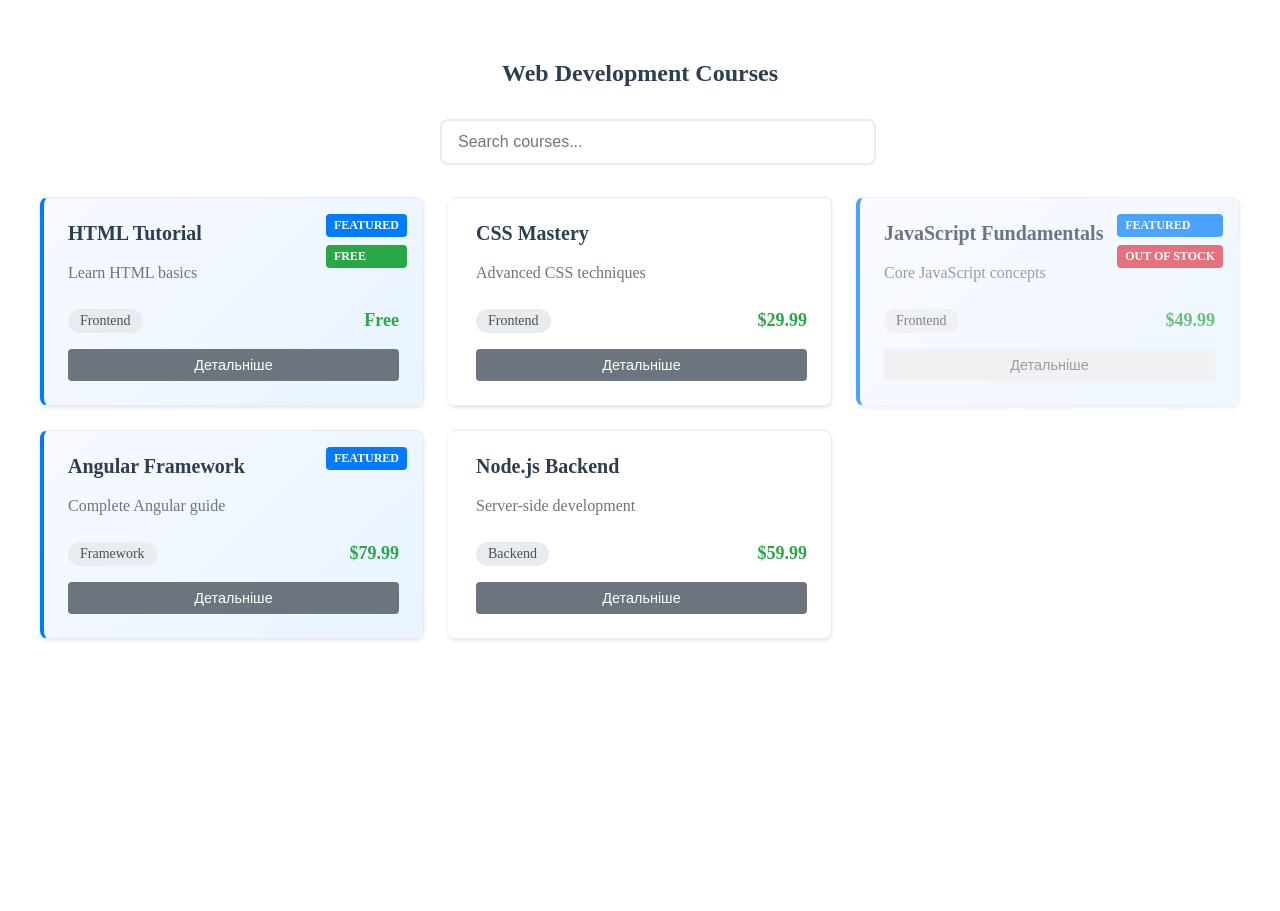
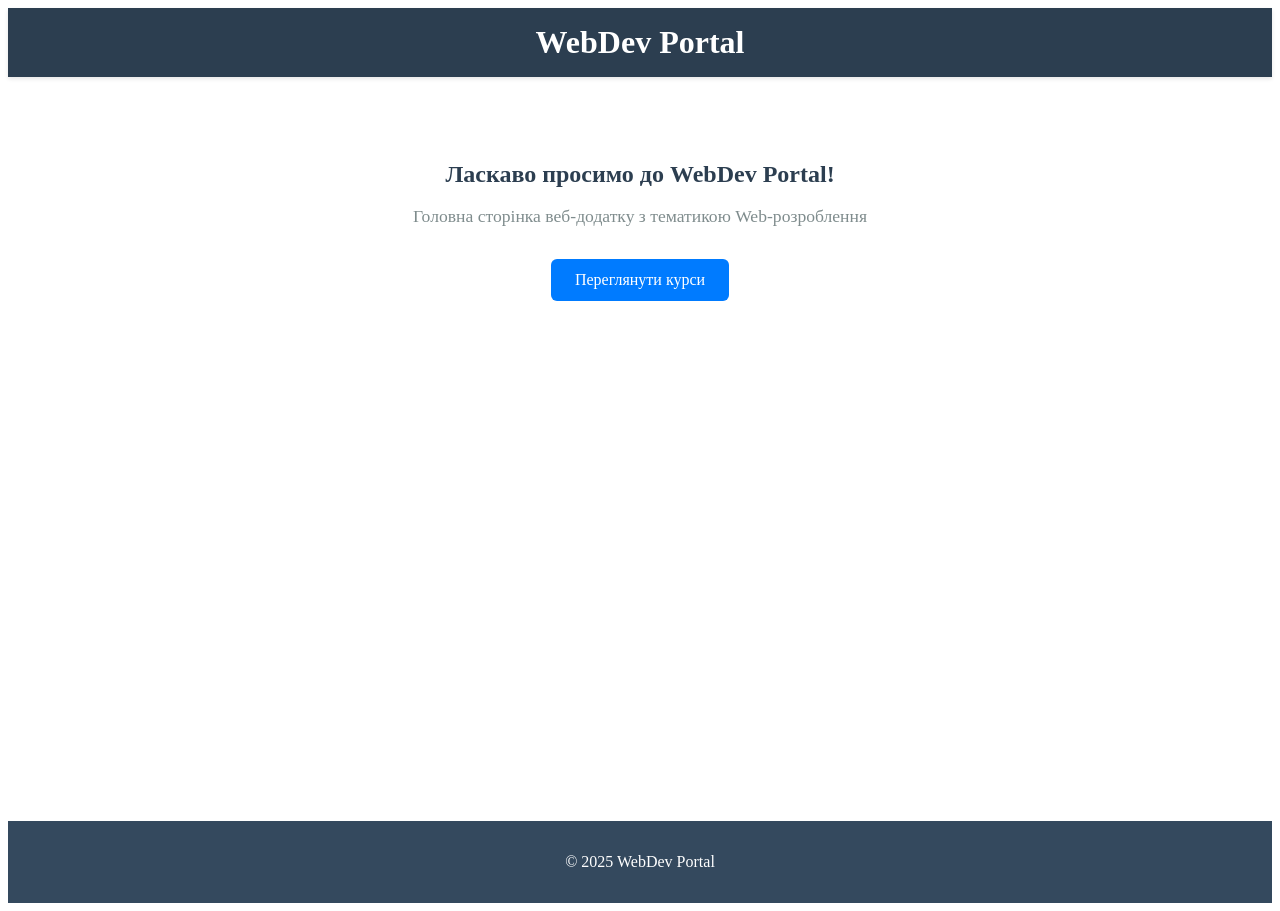
Before and after one commit to Sandra2500/web-dev-portal, an Angular app: page / in a window 1280 px wide. Before the commit this address led to /courses. Before the commit the page ends 800 px from the top, so only its background shows below. Built offline with nearby package versions, Linux system fonts and the light colour scheme.

Commit message:
feat: complete lab 6 - RxJS observables with layout

```diff
--- /dev/null
+++ b/src/app/home/home.component.css
@@ -0,0 +1,36 @@
+.home-container {
+  padding: 2rem;
+  text-align: center;
+  max-width: 800px;
+  margin: 0 auto;
+}
+
+.home-container h2 {
+  color: #2c3e50;
+  margin-bottom: 1rem;
+}
+
+.home-container p {
+  color: #7f8c8d;
+  font-size: 1.1rem;
+  margin-bottom: 2rem;
+}
+
+.navigation {
+  margin-top: 2rem;
+}
+
+.nav-button {
+  display: inline-block;
+  background-color: #007bff;
+  color: white;
+  padding: 0.75rem 1.5rem;
+  border-radius: 6px;
+  text-decoration: none;
+  font-weight: 500;
+  transition: background-color 0.2s;
+}
+
+.nav-button:hover {
+  background-color: #0056b3;
+}
--- /dev/null
+++ b/src/app/home/home.component.html
@@ -0,0 +1,8 @@
+<div class="home-container">
+  <h2>Ласкаво просимо до WebDev Portal!</h2>
+  <p>Головна сторінка веб-додатку з тематикою Web-розроблення</p>
+
+  <div class="navigation">
+    <a routerLink="/courses" class="nav-button">Переглянути курси</a>
+  </div>
+</div>
--- /dev/null
+++ b/src/app/home/home.html
@@ -0,0 +1 @@
+<p>home works!</p>
--- /dev/null
+++ b/src/app/layout/layout.component.css
@@ -0,0 +1,25 @@
+.header {
+  background-color: #2c3e50;
+  color: white;
+  padding: 1rem 0;
+  text-align: center;
+  box-shadow: 0 2px 4px rgba(0,0,0,0.1);
+}
+
+.header h1 {
+  margin: 0;
+  font-size: 2rem;
+}
+
+.main-content {
+  min-height: calc(100vh - 120px);
+  padding: 2rem;
+}
+
+.footer {
+  background-color: #34495e;
+  color: white;
+  text-align: center;
+  padding: 1rem 0;
+  margin-top: auto;
+}
--- /dev/null
+++ b/src/app/layout/layout.component.html
@@ -0,0 +1,11 @@
+<header class="header">
+  <h1>WebDev Portal</h1>
+</header>
+
+<main class="main-content">
+  <router-outlet></router-outlet>
+</main>
+
+<footer class="footer">
+  <p>&copy; 2025 WebDev Portal</p>
+</footer>
```
Also changed, not shown: src/app/app.routes.ts (+10 -3 lines), src/app/home/home.component.ts (added, +11 -0 lines), src/app/home/home.ts (added, +11 -0 lines), src/app/layout/layout.component.ts (added, +11 -0 lines), src/app/layout/layout.html (+1 -9 lines), src/app/layout/layout.ts (+4 -5 lines), src/app/home/home.css (added), 1 other file (tests, documents, lock files or other folders).
